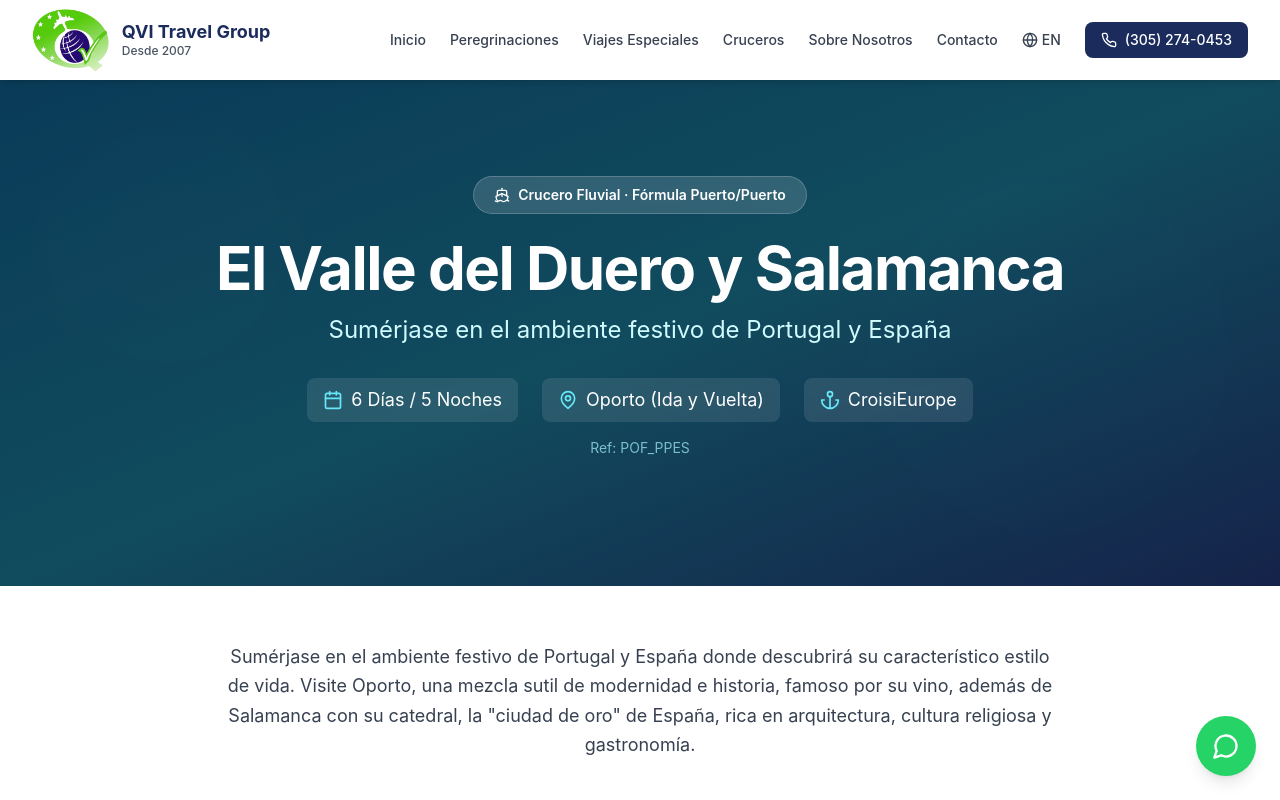
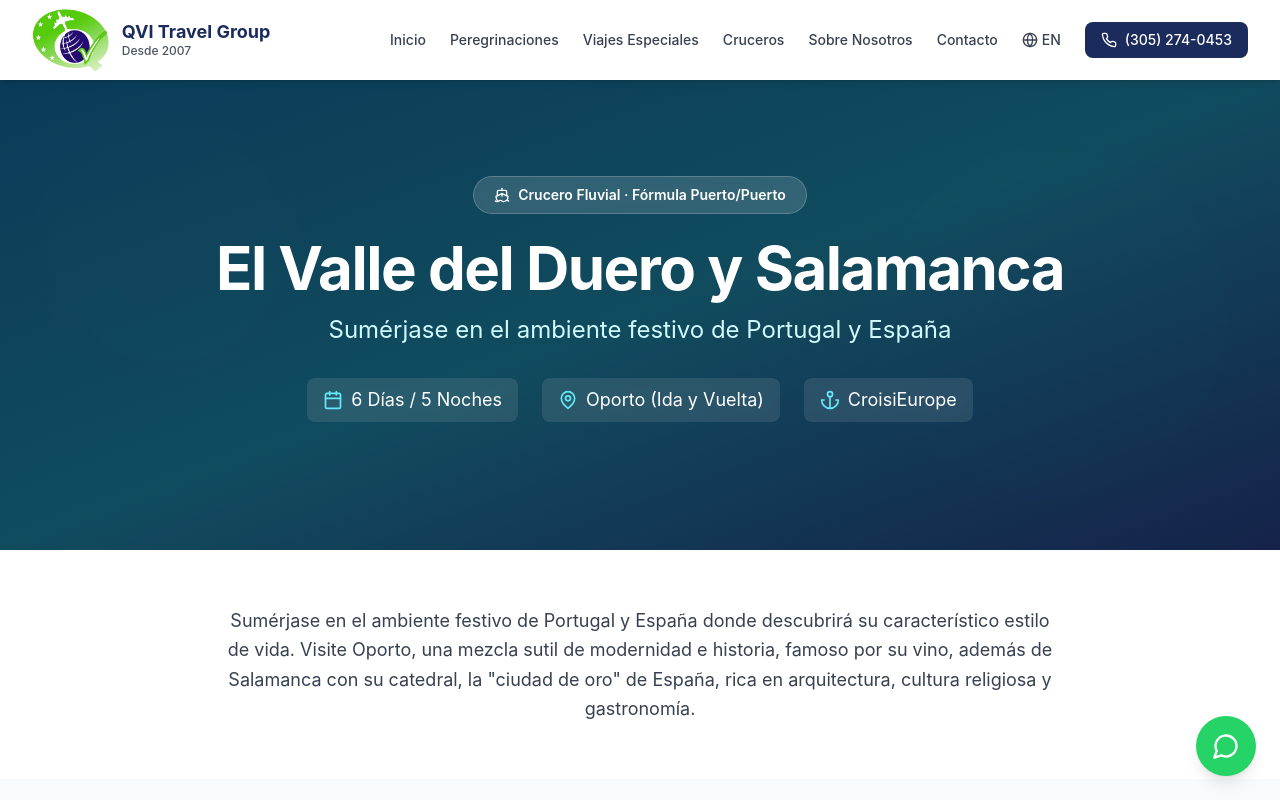
Before and after one commit to edgeautomate-creator/QVI, a React (Vite) app: page /cruceros/duero-valley in a window 1280 px wide. Shown: the top 800 px of the page. Built offline with nearby package versions, Linux system fonts and the light colour scheme; no server answers.

Commit message:
Remove cruise detail reference code

```diff
--- a/src/pages/DueroCruise.tsx
+++ b/src/pages/DueroCruise.tsx
@@ -19,7 +19,6 @@ export default function DueroCruise() {
       subtitle: 'Immerse yourself in the festive atmosphere of Portugal and Spain',
       duration: '6 Days / 5 Nights',
       route: 'Oporto (Round Trip)',
-      ref: 'Ref: POF_PPES',
       intro: 'Dive into the festive spirit of Portugal and Spain, where you will discover their characteristic way of life. Visit Oporto, a subtle blend of modernity and history, famous for its wine, and Salamanca with its cathedral -- the "golden city" of Spain, rich in architecture, religious culture, and gastronomy.',
       highlights: 'Cruise Highlights',
       itinerary: 'Day-by-Day Itinerary',
@@ -49,7 +48,6 @@ export default function DueroCruise() {
       subtitle: 'Sumérjase en el ambiente festivo de Portugal y España',
       duration: '6 Días / 5 Noches',
       route: 'Oporto (Ida y Vuelta)',
-      ref: 'Ref: POF_PPES',
       intro: 'Sumérjase en el ambiente festivo de Portugal y España donde descubrirá su característico estilo de vida. Visite Oporto, una mezcla sutil de modernidad e historia, famoso por su vino, además de Salamanca con su catedral, la "ciudad de oro" de España, rica en arquitectura, cultura religiosa y gastronomía.',
       highlights: 'Destacados del Crucero',
       itinerary: 'Itinerario Día a Día',
@@ -314,7 +312,6 @@ export default function DueroCruise() {
                 <span>CroisiEurope</span>
               </div>
             </div>
-            <p className="text-sm text-cyan-200/70">{t.ref}</p>
           </div>
         </div>
       </section>
```
